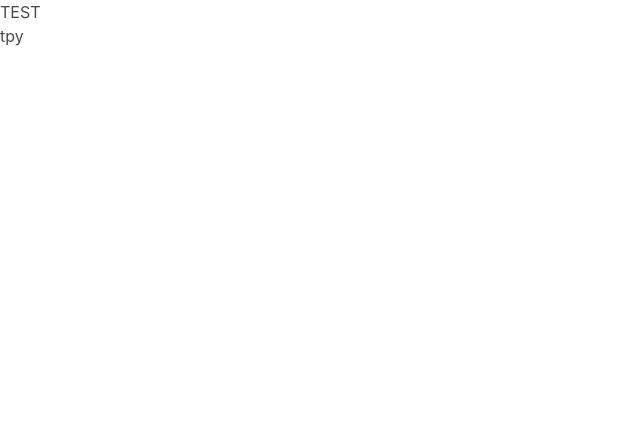
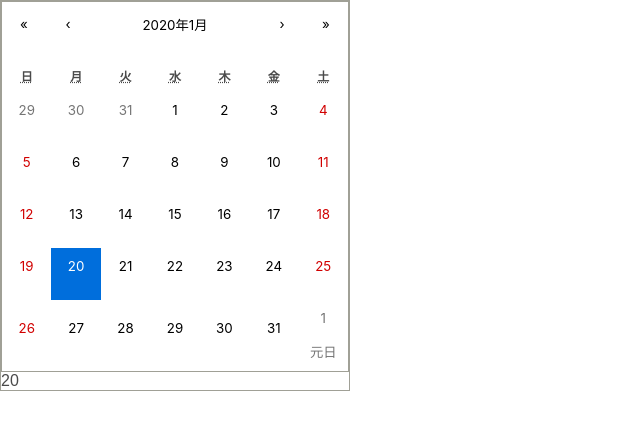
Before and after one commit to daiki1995/Project_Oki, a React app: page /calender in a window 1280 px wide. Shown: the whole page, without its empty margins (0-640 px from the left). Built offline with nearby package versions, Linux system fonts and the light colour scheme.

Commit message:
20200121カレンダー追加

```diff
--- a/front/Rout.js
+++ b/front/Rout.js
@@ -3,14 +3,14 @@ import ReactDom from 'react-dom';
 import { BrowserRouter, Route, Link } from 'react-router-dom';
 
 import App from './js/Top.js';
-import Calender from './js/calender.js'
+import CalenderComp from './js/calender.js'
 
 function Root(){
   return(
     <BrowserRouter>
       <div>
         <Route exact path ="/" component={App}/ >
-        <Route path="/calender" component={Calender}/ >
+        <Route path="/calender" component={CalenderComp}/ >
       </div>
     </BrowserRouter>
 
--- a/front/js/calender.js
+++ b/front/js/calender.js
@@ -1,13 +1,112 @@
 import React,{useState,useEffect} from 'react';
 import ReactDom from 'react-dom';
+import { BrowserRouter, Route, Link } from 'react-router-dom';
 
-function Calender(){
+import Calender from 'react-calendar';
+import Modal from 'react-modal';
+
+
+const customStyles = {
+  overlay: {
+    zIndex: "100",
+    backgroundColor: "rgba(0, 0, 0, 0.5)"
+  },
+  content : {
+    top                   : '50%',
+    left                  : '50%',
+    right                 : 'auto',
+    bottom                : 'auto',
+    marginRight           : '-50%',
+    transform             : 'translate(-50%, -50%)'
+  }
+};
+
+function CalenderComp(){
+
+  Modal.setAppElement('#root');
+
+  let eventD={
+    20200201:{text:"元日"},
+
+  }
+
+  const [date,setDate]=useState(new Date());//クリックしたデータの移動用
+  const [day,setDay]=useState("")
+  const [eventDate,setEvemt]=useState(eventD);
+  const [modalOpen,setModalOpen]=useState(false);
+
+  function ChangeDate(dataValue){
+    setDate(dataValue)
+
+    setModalOpen(true)
+
+    setDay(""+(dataValue))
+  }
+
+  function Decision(){
+    setModalOpen(false)
+  }
+
+  function getFormData(date){
+
+    return ""+date.getFullYear() + ("0"+(date.getMonth()+1)).slice(-2) + ("0"+date.getDate()).slice(-2)
+
+  }
+
+  function　getTileContent({ date, view }) {
+    // 月表示のときのみ
+    if (view !== 'month') {
+      return null;
+    }
+
+    console.log(day)
+
+    return(
+      <p>
+        <br />
+          {(eventDate[getFormData(date)] && eventDate[getFormData(date)].text) ? eventDate[getFormData(date)].text:''}
+
+      </p>
+    )
+  }
+
   return(
-    <div>
-      <p>TEST</p>
-      <h>tpy</h>
-    </div>
-  );
+
+        <div className="react-calendar">
+          <Calender
+            locale="ja-JP"
+            value={date}
+            calendarType="US"
+            onClickDay={(value) => ChangeDate(value)}
+            tileContent={(date,value)=>getTileContent(date,value)}
+          />
+
+          <Modal
+                isOpen={modalOpen}
+                style={customStyles}
+                contentLabel="Example Modal"
+              >
+
+              <p>{date.getFullYear()}/{("0"+(date.getMonth()+1)).slice(-2)}/
+                {("0"+date.getDate()).slice(-2)}のイベント内容</p>
+
+              <div>
+                <p>タイトル</p>
+                <input className="inputSize"></input>
+              </div>
+
+
+              <p>時間</p>
+              <input className="inputSize"></input>
+
+              <button className="desiedButton" onClick={()=>Decision()}>決定</button>
+
+          </Modal>
+
+        <p>{date.getDate()}</p>
+        </div>
+
+  )
 }
 
-export default Calender;
+export default CalenderComp;
--- a/front/style/App.css
+++ b/front/style/App.css
@@ -35,3 +35,13 @@
 .contents{
   font-size: 25px;
 }
+
+.inputSize{
+  width:150px;
+  height:30px;
+}
+
+.desiedButton{
+  width:50px;
+  height:35px;
+}
--- a/package.json
+++ b/package.json
@@ -10,8 +10,10 @@
   "author": "Daiki Hoshito",
   "license": "MIT",
   "dependencies": {
-    "react": "^16.8.6",
-    "react-dom": "^16.8.6",
+    "react": "^16.12.0",
+    "react-calendar": "^2.19.2",
+    "react-dom": "^16.12.0",
+    "react-modal": "^3.11.1",
     "react-router": "^5.0.1",
     "react-router-dom": "^5.0.1"
   },
```
Also changed, not shown: dist/index.html, 11 other files.
